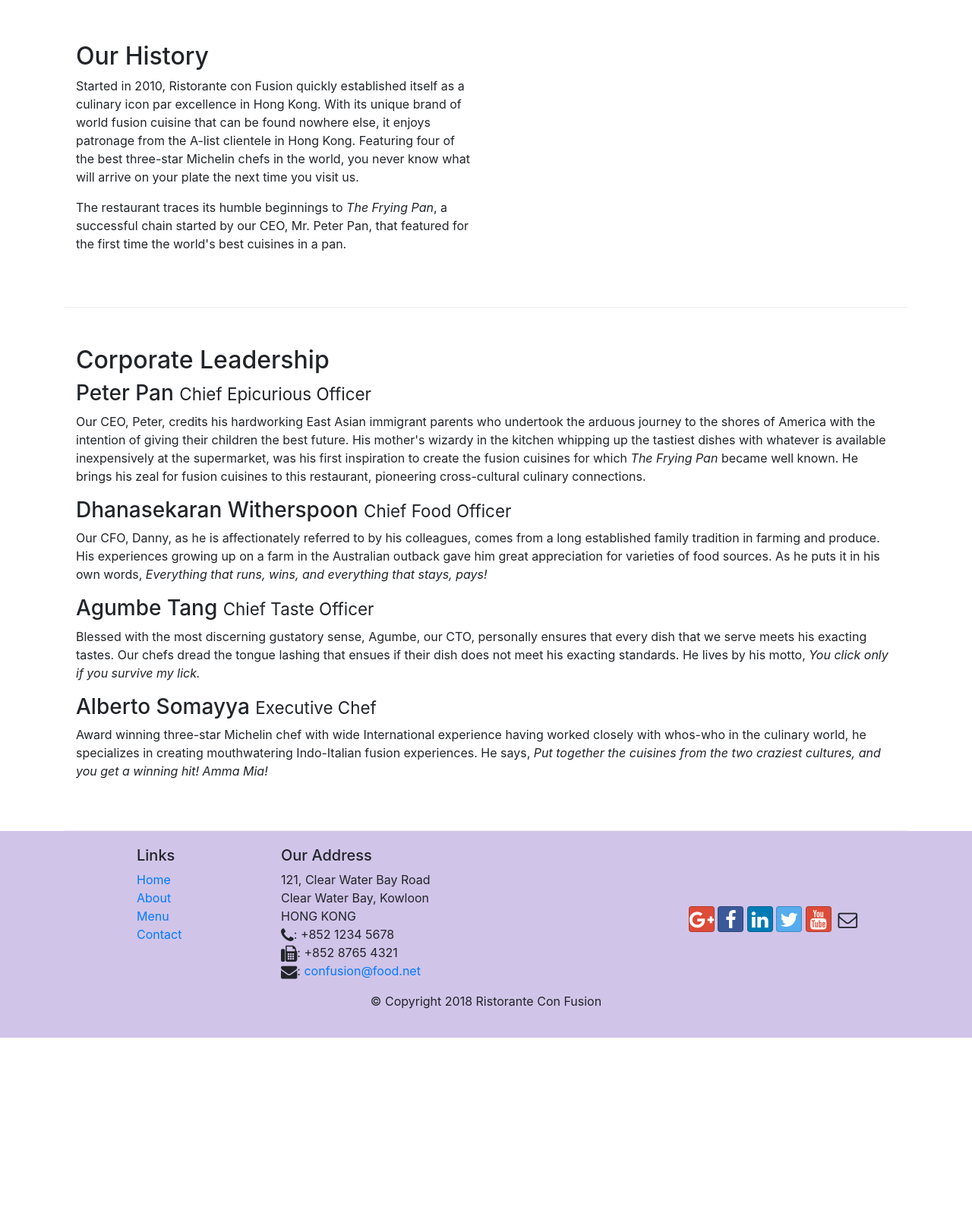
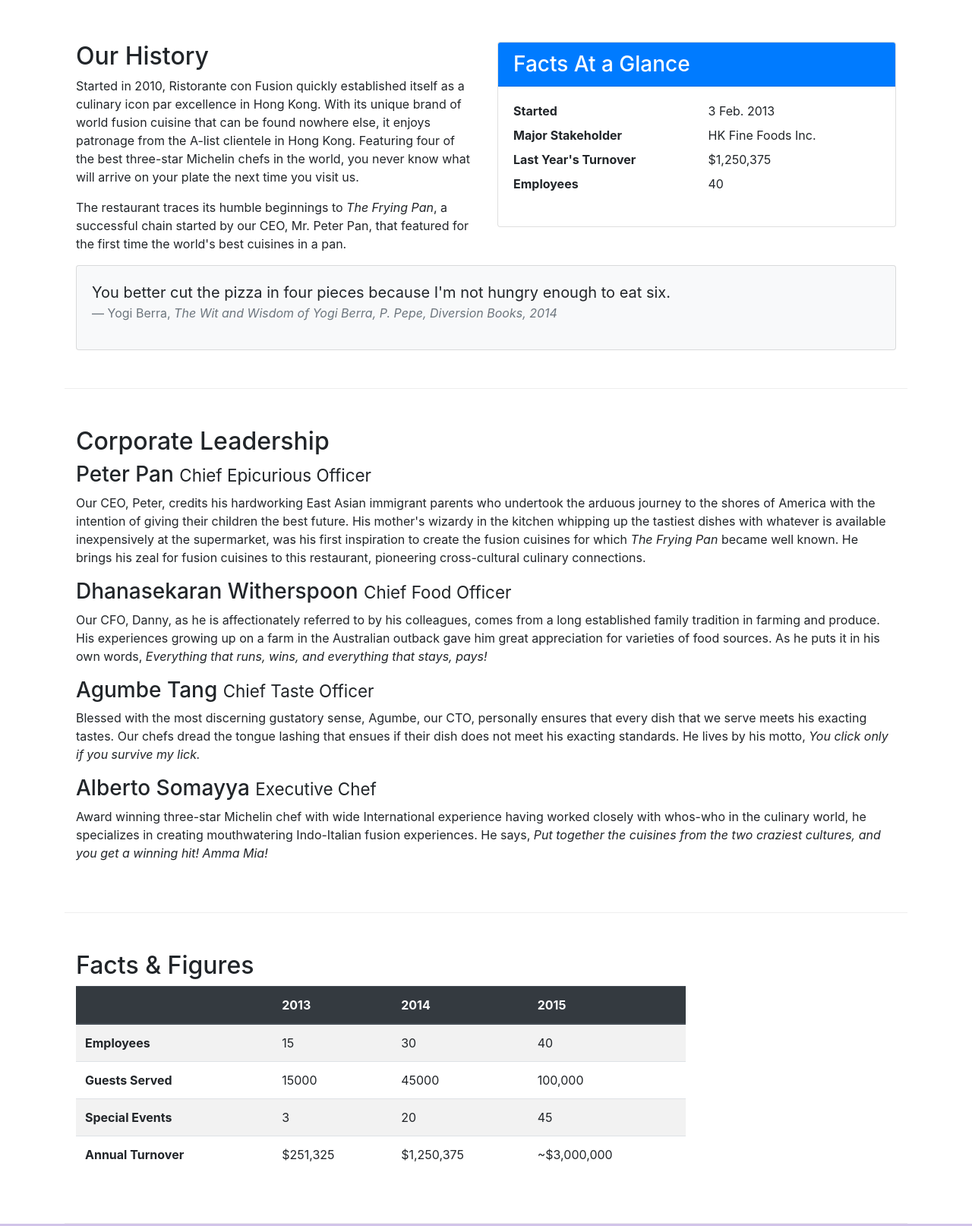
Before and after one commit to AndrewKDavidson/ConFusion, a website: page aboutus.html in a window 1280 px wide. Shown: the part 460-2074 px from the top of the page at 76% size. Before the commit the page ends 1826 px from the top, so only its background shows below. Drawn offline with nearby package versions, Linux system fonts and the light colour scheme.

Commit message:
tables, cards, media, images

```diff
--- a/aboutus.html
+++ b/aboutus.html
@@ -22,11 +22,11 @@
             <button class="navbar-toggler" type="button" data-toggle="collapse" data-target="#Navbar">
                 <span class="navbar-toggler-icon"></span>
             </button>
-            <a class="navbar-brand" href="./index.html">Ristorante Con Fusion</a>
+            <a class="navbar-brand" href="./index.html"><img src="img/logo.png" height="30" width="41" alt=""></a>
             <div class="collapse navbar-collapse" id="Navbar">
                 <ul class="navbar-nav mr-auto">
-                    <li class="nav-item active"><a class="nav-link" href="#"><span class="fa fa-home fa-lg"></span> Home</a></li>
-                    <li class="nav-item"><a class="nav-link" href="./aboutus.html"><span class="fa fa-info fa-lg"></span> About</a></li>
+                    <li class="nav-item"><a class="nav-link" href="./index.html"><span class="fa fa-home fa-lg"></span> Home</a></li>
+                    <li class="nav-item active"><a class="nav-link" href="#"><span class="fa fa-info fa-lg"></span> About</a></li>
                     <li class="nav-item"><a class="nav-link" href="#"><span class="fa fa-list fa-lg"></span> Menu</a></li>
                     <li class="nav-item"><a class="nav-link" href="./contactus.html"><span class="fa fa-address-card fa-lg"></span> Contact</a></li>
                 </ul>
@@ -64,7 +64,32 @@
                 <p>Started in 2010, Ristorante con Fusion quickly established itself as a culinary icon par excellence in Hong Kong. With its unique brand of world fusion cuisine that can be found nowhere else, it enjoys patronage from the A-list clientele in Hong Kong.  Featuring four of the best three-star Michelin chefs in the world, you never know what will arrive on your plate the next time you visit us.</p>
                 <p>The restaurant traces its humble beginnings to <em>The Frying Pan</em>, a successful chain started by our CEO, Mr. Peter Pan, that featured for the first time the world's best cuisines in a pan.</p>
             </div>
-            <div class="col-12 col-sm-6">
+            <div class="col-sm">
+                <div class="card">
+                    <h3 class="card-header bg-primary text-white">Facts At a Glance</h3>
+                    <div class="card-body">
+                        <dl class="row">
+                            <dt class="col-6">Started</dt>
+                            <dd class="col-6">3 Feb. 2013</dd>
+                            <dt class="col-6">Major Stakeholder</dt>
+                            <dd class="col-6">HK Fine Foods Inc.</dd>
+                            <dt class="col-6">Last Year's Turnover</dt>
+                            <dd class="col-6">$1,250,375</dd>
+                            <dt class="col-6">Employees</dt>
+                            <dd class="col-6">40</dd>
+                        </dl>
+                    </div>
+                </div>
+            </div>
+            <div class="col-12">
+                <div class="card card-body bg-light">
+                    <blockquote class="blockquote">
+                        <p class="mb-0">You better cut the pizza in four pieces because I'm not hungry enough to eat six.</p>
+                        <footer class="blockquote-footer">Yogi Berra,
+                            <cite title="Source Title">The Wit and Wisdom of Yogi Berra, P. Pepe, Diversion Books, 2014</cite>
+                        </footer>
+                    </blockquote>
+                </div>
             </div>
         </div>
 
@@ -81,8 +106,51 @@
                 <h3>Alberto Somayya <small>Executive Chef</small></h3>
                 <p class="d-none d-sm-block">Award winning three-star Michelin chef with wide International experience having worked closely with whos-who in the culinary world, he specializes in creating mouthwatering Indo-Italian fusion experiences. He says, <em>Put together the cuisines from the two craziest cultures, and you get a winning hit! Amma Mia!</em></p>
             </div>
-       </div>
-
+        </div>
+        <div class="row row-content">
+        <div class="col-12 col-sm-9">
+            <h2>Facts &amp; Figures</h2>
+                <div class="table-responsive">
+                    <table class="table table-striped">
+                        <thead class="thead-dark">
+                            <tr>
+                                <th>&nbsp;</th>
+                                <th>2013</th>
+                                <th>2014</th>
+                                <th>2015</th>
+                            </tr>
+                        </thead>
+                        <tbody>
+                            <tr>
+                                <th>Employees</th>
+                                <td>15</td>
+                                <td>30</td>
+                                <td>40</td>
+                            </tr>
+                            <tr>
+                                <th>Guests Served</th>
+                                <td>15000</td>
+                                <td>45000</td>
+                                <td>100,000</td>
+                            </tr>
+                            <tr>
+                                <th>Special Events</th>
+                                <td>3</td>
+                                <td>20</td>
+                                <td>45</td>
+                            </tr>
+                            <tr>
+                                <th>Annual Turnover</th>
+                                <td>$251,325</td>
+                                <td>$1,250,375</td>
+                                <td>~$3,000,000</td>
+                            </tr>
+                        </tbody>
+                    </table>
+                </div>
+            </div>
+        </div>
+        <div class="col-12 col-sm-3"></div>
     </div>
 
     <footer class="footer">
```
Also changed, not shown: contactus.html (+1 -1 lines), index.html (+19 -8 lines), img/alberto.png (added), img/buffet.png (added), img/logo.png (added), img/uthappizza.png (added).
